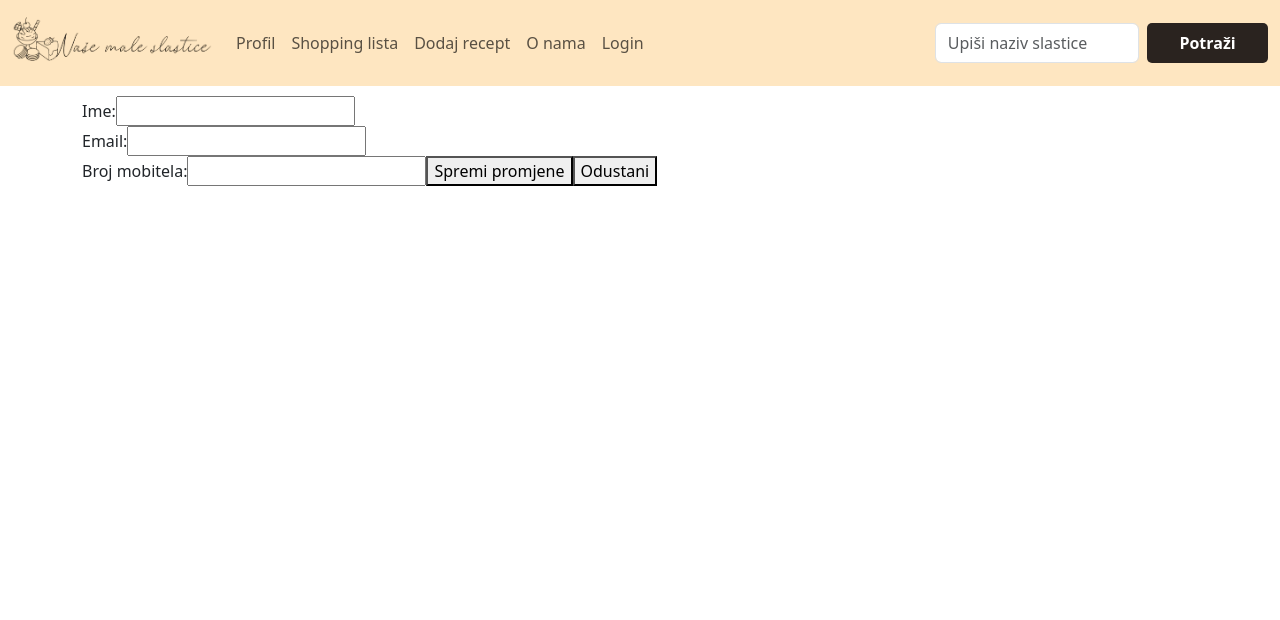
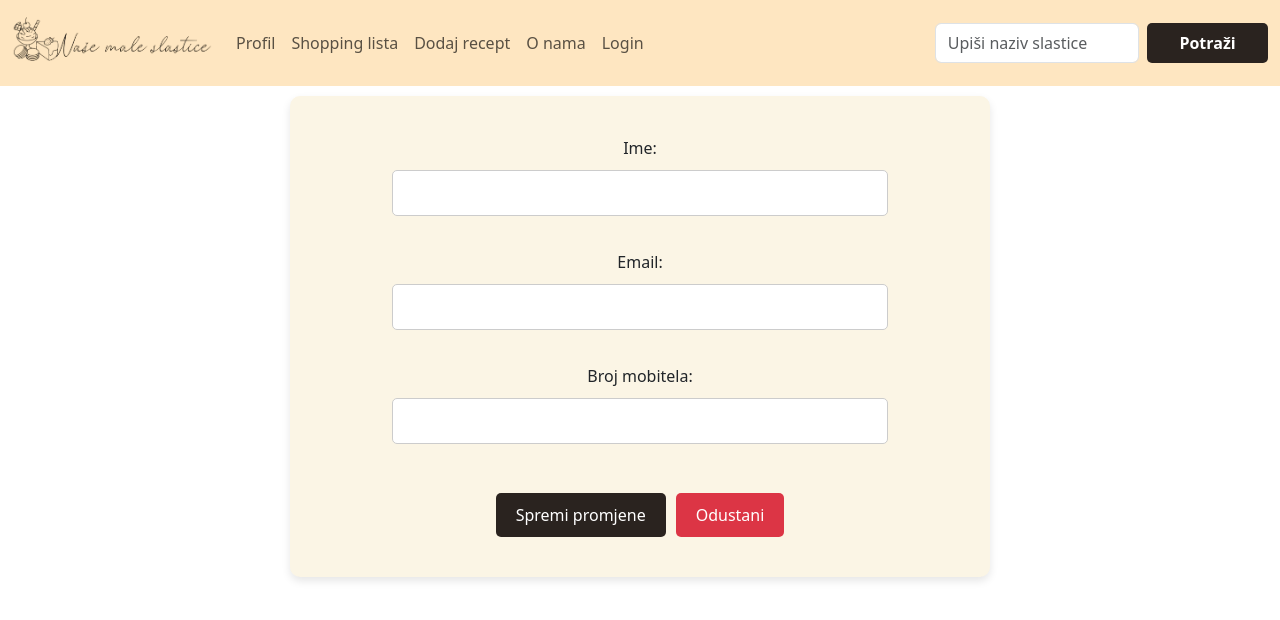
Before and after one commit to AndjelaMatin/WA-frontend, a Vue app: page /profil in a window 1280 px wide. Both pictures are taken after a click on the button "Izmijeni". Shown: the top 620 px of the page. Built offline with nearby package versions, Linux system fonts and the light colour scheme; no server answers.

Commit message:
Uređivanje shopping liste
Uređivanje shopping liste, dodavanje mogućnosti izmjena

```diff
--- a/src/views/NoviRecept.vue
+++ b/src/views/NoviRecept.vue
@@ -128,6 +128,7 @@ export default {
 </script>
 
 <style scoped>
+
 .form-container {
   max-width: 700px;
   margin: 0 auto;
--- a/src/views/ProfilStranica.vue
+++ b/src/views/ProfilStranica.vue
@@ -1,28 +1,33 @@
 <template>
-  <div class="container">
-    <div v-if="!isEditing">
-      <h1>{{ user.name }}</h1>
-      <img :src="user.profilePicture" alt="Profile Picture" />
-      <h4>Email: {{ user.email }}</h4>
-      <h4>Broj mobitela: {{ user.phoneNumber }}</h4>
+  <div class="profile-container">
+    <div class="profile-card" v-if="!isEditing">
+      <img :src="user.profilePicture" alt="Profile Picture" class="profile-picture" />
+      <h1 class="profile-name">{{ user.name }}</h1>
+      <div class="profile-details">
+        <h4>Email: {{ user.email }}</h4>
+        <h4>Broj mobitela: {{ user.phoneNumber }}</h4>
+      </div>
       <button class="button" @click="enableEditing">Izmijeni</button>
     </div>
 
-    <form v-else @submit.prevent="updateUserData">
-      <label>Ime:</label>
-      <input v-model="editedUser.name" type="text" /><br />
+    <form class="profile-form" v-else @submit.prevent="updateUserData">
+      <label for="name">Ime:</label>
+      <input id="name" v-model="editedUser.name" type="text" class="input-field" /><br />
 
-      <label>Email:</label>
-      <input v-model="editedUser.email" type="text" /><br />
+      <label for="email">Email:</label>
+      <input id="email" v-model="editedUser.email" type="text" class="input-field" /><br />
 
-      <label>Broj mobitela:</label>
-      <input v-model="editedUser.phoneNumber" type="text" />
+      <label for="phone">Broj mobitela:</label>
+      <input id="phone" v-model="editedUser.phoneNumber" type="text" class="input-field" /><br />
 
-      <button class="button" type="submit">Spremi promjene</button>
-      <button class="button" @click="disableEditing">Odustani</button>
+      <div class="button-group">
+        <button class="button" type="submit">Spremi promjene</button>
+        <button class="button cancel" @click="disableEditing">Odustani</button>
+      </div>
     </form>
+
     <router-link to="/noviRecept">
-      <button class="button" v-if="!isEditing">Dodaj novi recept</button>
+      <button class="button add-recipe-button" v-if="!isEditing">Dodaj novi recept</button>
     </router-link>
   </div>
 </template>
@@ -70,5 +75,89 @@ export default {
 </script>
 
 <style>
-/* CSS ostaje nepromijenjen */
+.profile-container {
+  max-width: 700px;
+  margin: 0 auto;
+  padding: 20px;
+  background: #fbf5e5;
+  border-radius: 10px;
+  box-shadow: 0 4px 8px rgba(0, 0, 0, 0.1);
+  text-align: center;
+}
+
+.profile-card {
+  padding: 20px;
+}
+
+.profile-picture {
+  width: 150px;
+  height: 150px;
+  border-radius: 50%;
+  object-fit: cover;
+  margin-bottom: 15px;
+  box-shadow: 0 2px 4px rgba(0, 0, 0, 0.1);
+}
+
+.profile-name {
+  font-size: 24px;
+  font-weight: bold;
+  color: #2a231f;
+  margin-bottom: 10px;
+}
+
+.profile-details h4 {
+  margin: 5px 0;
+  font-size: 18px;
+  color: #555;
+}
+
+.profile-form {
+  display: flex;
+  flex-direction: column;
+  align-items: center;
+  padding: 20px;
+}
+
+.input-field {
+  width: 80%;
+  padding: 10px;
+  margin: 10px 0;
+  border: 1px solid #ccc;
+  border-radius: 5px;
+  font-size: 16px;
+}
+
+.button-group {
+  display: flex;
+  gap: 10px;
+  margin-top: 15px;
+}
+
+.button {
+  padding: 10px 20px;
+  background: #2a231f;
+  color: #fff;
+  border: none;
+  border-radius: 5px;
+  font-size: 16px;
+  cursor: pointer;
+  transition: background 0.3s ease;
+}
+
+.button:hover {
+  background: #fbf5e5;
+  color: #2a231f;
+}
+
+.button.cancel {
+  background: #dc3545;
+}
+
+.button.cancel:hover {
+  background: #a71d2a;
+}
+
+.add-recipe-button {
+  margin-top: 20px;
+}
 </style>
--- a/src/views/ShoppingLista.vue
+++ b/src/views/ShoppingLista.vue
@@ -1,24 +1,29 @@
 <template>
   <div class="container">
-    <h2 style="text-align: center">Lista namirnica za kupovinu:</h2>
-    <ul>
+    <h2 class="title">Lista namirnica za kupovinu:</h2>
+    <div class="button-container">
+      <input v-model="newItem" placeholder="Dodaj namirnicu..." />
+      <button class="button" @click="addItem">Dodaj namirnicu</button>
+      <button class="button delete-button" @click="removeSelectedItems">
+        Obriši označene
+      </button>
+    </div>
+    <ul class="item-list">
       <li
         v-for="(item, index) in items"
         :key="index"
         :class="{ completed: item.completed }"
       >
-        <input type="checkbox" v-model="item.completed" />
-        <span>{{ index + 1 }}. {{ item.name }}</span>
-        <button class="delete-button" @click="removeItem(item)">Obriši</button>
+        <div class="item-content">
+          <input
+  type="checkbox"
+  v-model="item.completed"
+  @change="updateItem(index)" />
+
+          <span>{{ index + 1 }}. {{ item.name }}</span>
+        </div>
       </li>
     </ul>
-    <div class="button-container">
-      <input v-model="newItem" placeholder="Dodaj namirnicu..." />
-      <button class="button" @click="addItem">Dodaj namirnicu</button>
-      <button class="button" @click="confirmRemoveAll">
-        Obriši sve namirnice
-      </button>
-    </div>
   </div>
 </template>
 
@@ -26,87 +31,191 @@
 export default {
   data() {
     return {
-      items: [],
-      newItem: "",
+      items: [], // Popunjeno iz baze
+      newItem: "", // Nova stavka za unos
     };
   },
   methods: {
-    addItem() {
-      if (this.newItem.trim() !== "") {
-        this.items.push({
-          name: this.newItem.trim(),
-          completed: false,
-        });
-        this.newItem = "";
+    // Dohvati sve stavke iz shopping liste
+    async fetchItems() {
+      try {
+        const response = await fetch("/api/shoppingLista");
+        const data = await response.json();
+        this.items = data;
+      } catch (error) {
+        console.error("Greška prilikom dohvaćanja stavki:", error);
       }
     },
-    removeItem(item) {
-      const index = this.items.indexOf(item);
-      this.items.splice(index, 1);
-      // Update indices of remaining items
-      this.items.forEach((item, index) => {
-        item.index = index + 1;
-      });
-    },
-    confirmRemoveAll() {
-      if (confirm("Da li ste sigurni da želite da obrišete sve namirnice?")) {
-        this.removeAllItems();
+    // Dodaj novu stavku u shopping listu
+    async addItem() {
+      if (this.newItem.trim() !== "") {
+        const newItem = { name: this.newItem.trim(), completed: false };
+        try {
+          const response = await fetch("/api/shoppingLista", {
+            method: "POST",
+            headers: {
+              "Content-Type": "application/json",
+            },
+            body: JSON.stringify(newItem),
+          });
+
+          if (!response.ok) {
+            throw new Error("Greška prilikom dodavanja stavke.");
+          }
+
+          this.items.push(newItem); // Dodaj novu stavku u lokalnu listu
+          this.newItem = ""; // Resetiraj input polje
+        } catch (error) {
+          console.error("Greška prilikom dodavanja stavke:", error);
+        }
       }
     },
-    removeAllItems() {
-      this.items = [];
+    // Obriši označene stavke
+    async removeSelectedItems() {
+      try {
+        const completedItems = this.items.filter((item) => item.completed); // eslint-disable-line no-unused-vars
+        const remainingItems = this.items.filter((item) => !item.completed);
+
+        // Ažuriraj bazu s preostalim stavkama
+        const response = await fetch("/api/shoppingLista", {
+          method: "PUT",
+          headers: {
+            "Content-Type": "application/json",
+          },
+          body: JSON.stringify({ items: remainingItems }),
+        });
+
+        if (!response.ok) {
+          throw new Error("Greška prilikom brisanja označenih stavki.");
+        }
+
+        // Ažuriraj lokalnu listu
+        this.items = remainingItems;
+      } catch (error) {
+        console.error("Greška prilikom brisanja označenih stavki:", error);
+      }
     },
+    async updateItem(index) {
+  const item = this.items[index]; // Dohvati stavku prema indeksu
+  try {
+    const response = await fetch(`/api/shoppingLista/${index}`, {
+      method: "PUT",
+      headers: {
+        "Content-Type": "application/json",
+      },
+      body: JSON.stringify(item), // Pošalji ažurirani objekt stavke
+    });
+
+    if (!response.ok) {
+      throw new Error("Greška prilikom ažuriranja stavke.");
+    }
+  } catch (error) {
+    console.error("Greška prilikom ažuriranja stavke:", error);
+  }
+},
+  },
+  mounted() {
+    this.fetchItems(); // Dohvati stavke iz baze pri učitavanju
   },
 };
 </script>
+<style scoped>
+.container {
+  max-width: 700px;
+  margin: 20px auto;
+  padding: 20px;
+  background: #fee6c1;
+  border-radius: 10px;
+  box-shadow: 0 4px 8px rgba(0, 0, 0, 0.1);
+}
 
-<style scoped>
-.completed {
-  text-decoration: line-through;
+.title {
+  text-align: center;
+  font-size: 24px;
+  font-weight: bold;
+  margin-bottom: 20px;
+  color: #2a231f;
 }
+
 .button-container {
-  margin-top: 10px;
-  text-align: center;
+  display: flex;
+  justify-content: space-between;
+  align-items: center;
+  gap: 15px;
 }
-.delete-button {
-  margin-left: 10px;
-  width: 100px;
-  height: 25px;
+
+input {
+  flex: 1;
+  padding: 10px;
+  border-radius: 5px;
+  border: 1px solid #ccc;
+}
+
+.button {
+  padding: 10px 20px;
+  background: #2a231f;
   color: #fff;
-  background: #2a231f;
-  font-size: 1em;
-  font-weight: bold;
-  outline: none;
   border: none;
   border-radius: 5px;
-  margin-top: 2px;
-  transition: 0.2s ease-in;
   cursor: pointer;
+  font-size: 16px;
+  font-weight: bold;
+  transition: background 0.3s ease;
 }
-.button {
-  width: 130px;
-  height: 50px;
-  color: #fff;
-  background: #2a231f;
-  font-size: 1em;
-  font-weight: bold;
-  outline: none;
-  border: none;
-  border-radius: 5px;
-  transition: 0.2s ease-in;
-  cursor: pointer;
-  margin:1px
-}
+
 .button:hover {
   background: #fbf5e5;
   color: #2a231f;
 }
-input {
-  margin: 3px;
+
+.item-list {
+  list-style-type: none;
+  padding: 0;
+  margin-top: 20px;
+}
+
+.item-list li {
+  display: flex;
+  align-items: center;
+  justify-content: space-between;
+  margin: 10px 0;
+  padding: 10px;
+  background: #fbf5e5;
   border-radius: 5px;
-  border-color: #2a231f;
+  box-shadow: 0 2px 4px rgba(0, 0, 0, 0.1);
+  transition: background 0.3s ease;
 }
-ul {
-  list-style-type: none;
+
+.item-list li:hover {
+  background: #ffe9c6;
+}
+
+.item-list li.completed span {
+  text-decoration: line-through;
+  color: #888;
+}
+
+.item-content {
+  display: flex;
+  align-items: center;
+}
+
+.item-content input[type="checkbox"] {
+  margin-right: 10px;
+}
+
+.delete-button {
+  background: #dc3545;
+  color: #fff;
+  border: none;
+  border-radius: 5px;
+  padding: 5px 10px;
+  cursor: pointer;
+  font-size: 14px;
+  transition: background 0.3s ease;
+}
+
+.delete-button:hover {
+  background: #a71d2a;
 }
 </style>
```
